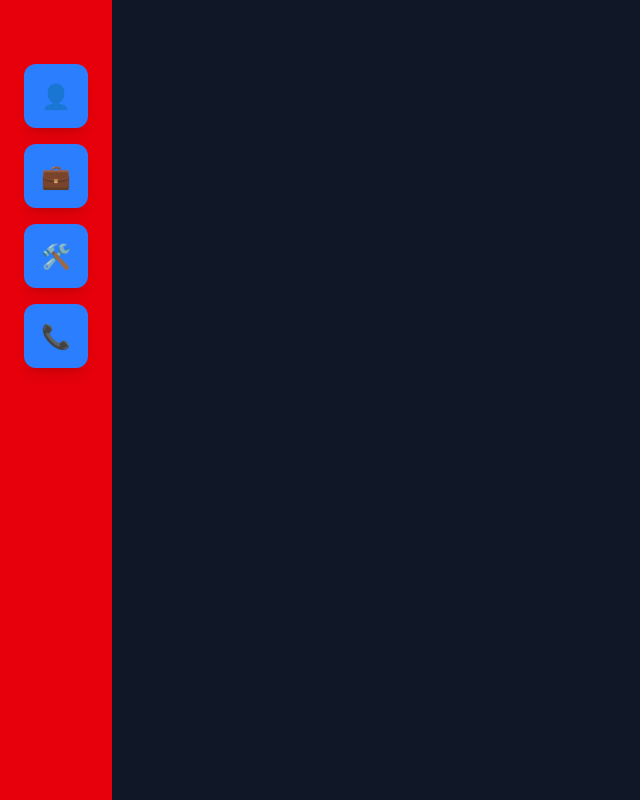
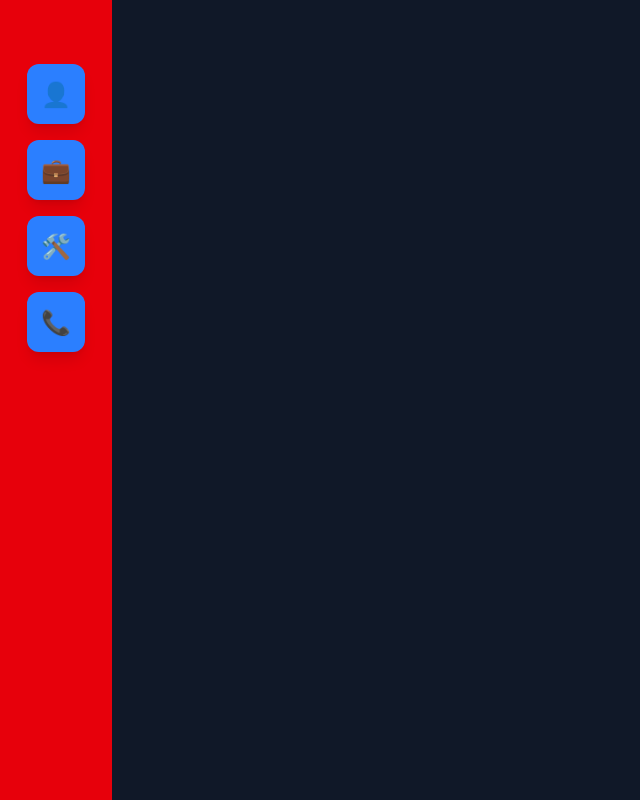
Before and after one commit to FrancoBarberis/Portfolio-Franco, a React (Vite) app: page / in a window 1280 px wide. Shown: the whole page, without its empty margins (0-640 px from the left). Built offline with nearby package versions, Linux system fonts and the light colour scheme.

Commit message:
Fixed animation on tooltips

```diff
--- a/src/components/Bubble.jsx
+++ b/src/components/Bubble.jsx
@@ -1,30 +1,21 @@
-import { useState } from "react";
 import { Tooltip } from "react-tooltip";
 import "react-tooltip/dist/react-tooltip.css";
 
 function Bubble({ icon, tooltip, id }) {
-  const [active, setActive] = useState(false);
   return (
     <div
-      onMouseEnter={() => setActive(true)}
-      onMouseLeave={() => setActive(false)}
-      className="relative"
+      data-tooltip-id={id}
+      data-tooltip-content={tooltip}
+      className="relative w-auto h-auto p-3.5 bg-blue-500 rounded-xl flex items-center justify-center shadow-lg hover:cursor-pointer"
     >
-      <div
-        data-tooltip-id="{id}"
-        data-tooltip-content={tooltip}
-        className="w-16 h-16 bg-blue-500 rounded-xl flex items-center justify-center shadow-lg hover:cursor-pointer "
-      >
-        <span className="text-white text-2xl font-bold">{icon}</span>
-      </div>
-      {active && (
-        <Tooltip
-          id="{id}"
-          place="right"
-          delayShow={150}
-          className="tooltip-slide"
-        />
-      )}
+      <span className="text-2xl text-white">{icon}</span>
+
+      <Tooltip
+        id={id}
+        place="right"
+        delayShow={50}
+        className="tooltip-slide"
+      />
     </div>
   );
 }
```
